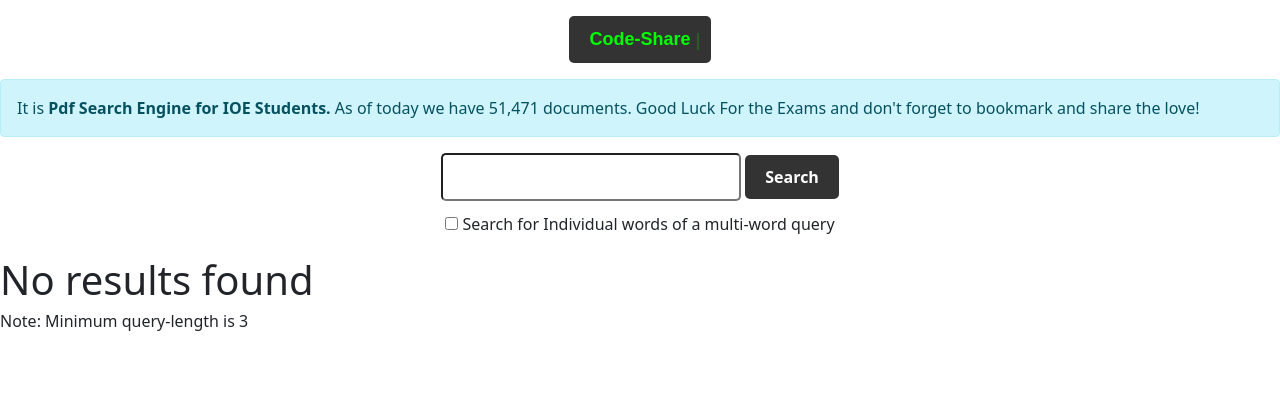
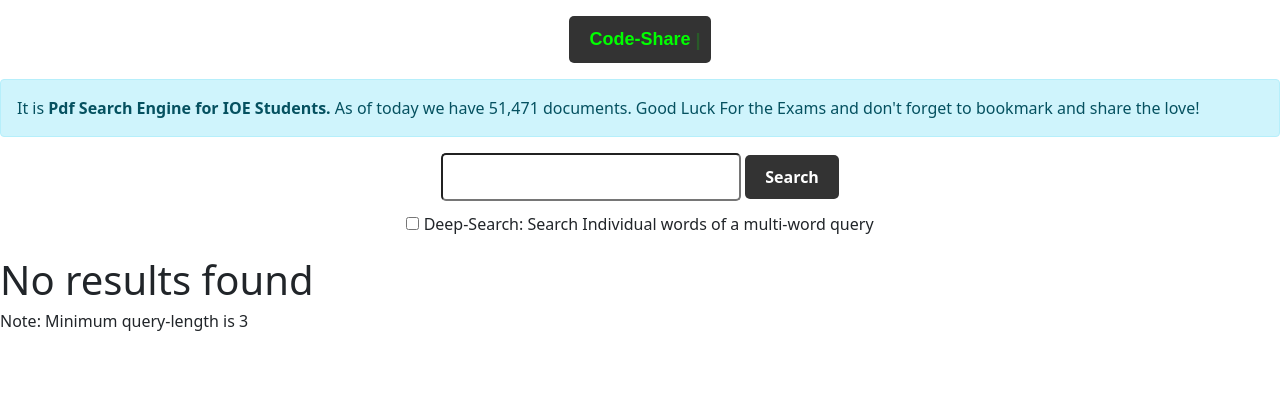
Before and after one commit to Aananda-giri/ioee, a Django app: page /pdf in a window 1280 px wide. Shown: the top 407 px of the page. Run offline with Django 3.2, Linux system fonts and the light colour scheme.

Commit message:
minor-update

```diff
--- a/pdf_engine/templates/pdf_engine/search.html
+++ b/pdf_engine/templates/pdf_engine/search.html
@@ -203,7 +203,7 @@
             <button class="search-button" type="submit">Search</button><br>
 
             <input type="checkbox" id="deep-search" class="mt-3" name="deep_search">
-            <label for="deep-search">Search for Individual words of a multi-word query</label>
+            <label for="deep-search">Deep-Search: Search Individual words of a multi-word query</label>
         </form>
     </div>
 
--- a/pdf_engine/views.py
+++ b/pdf_engine/views.py
@@ -10,7 +10,7 @@ def search(request):
     # print(f'\n\n query: {query} \n\n {request}')
     deep_search_enabled = 'deep_search' in request.GET
     # print(f'\n\n deep_search:{deep_search_enabled}\n\n')
-    query = query.strip()
+    query = query.strip().lower()
 
     documents_count = 51471   # Todo: display live count like pdfdrive; after implementing live_crawling
     # documents_count = mongo_handler.count_entries()   # Todo: display like pdfdrive
```
